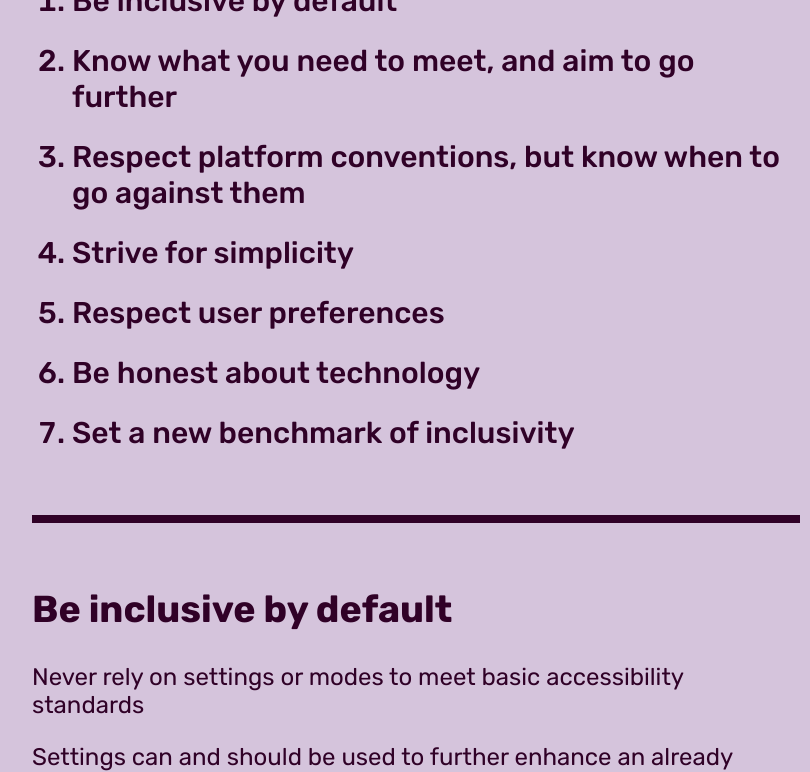
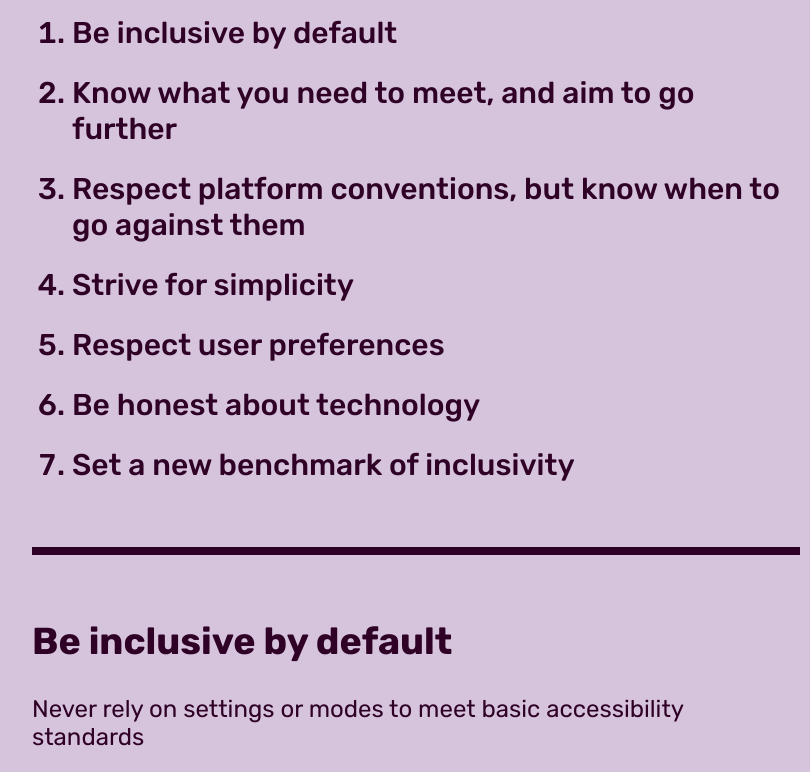
Before and after one commit to dashouse/accessible-cross-platform-ui-standards, a plain HTML site: page index.html in a window 1280 px wide. Shown: the part 423-1195 px from the top of the page, without its empty margins (224-1034 px from the left). Drawn offline with Linux system fonts and the light colour scheme.

Commit message:
adjust padding

```diff
--- a/style/styles.css
+++ b/style/styles.css
@@ -27,7 +27,7 @@ html {
 
 
 body {
-    padding: 2rem;
+    padding: 4rem 2rem;
     max-width: 768px;
     margin: 0 auto;
 }
```
